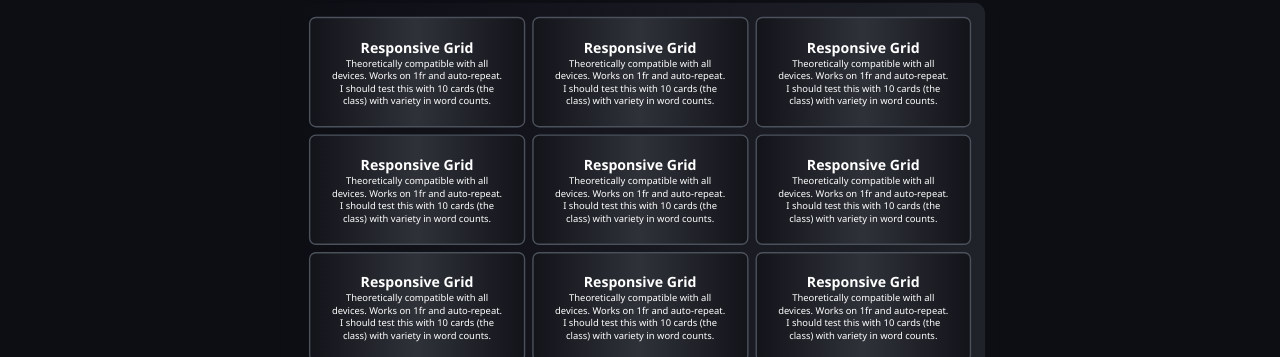
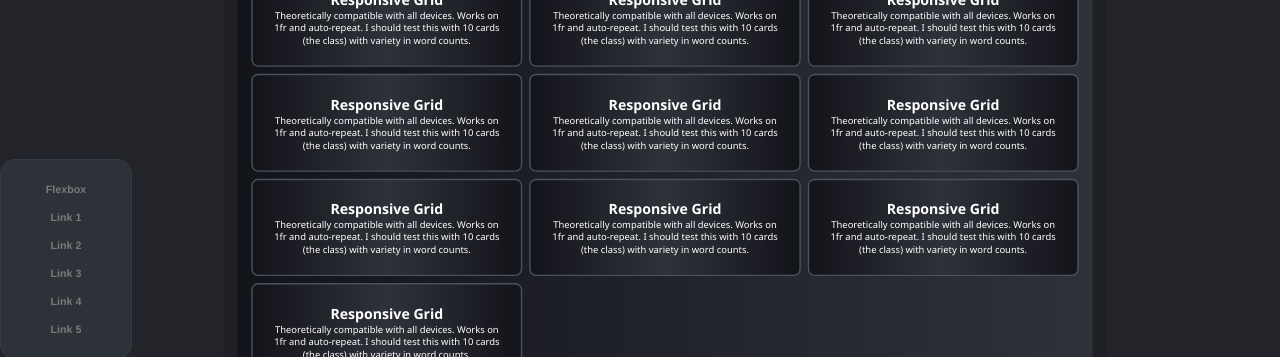
Before and after one commit to ExampleCSS/ExampleCSS, a plain HTML site: page index.html in a window 1280 px wide. Shown: the part 141-498 px from the top of the page. Drawn offline with Linux system fonts and the light colour scheme.

Commit message:
Update style.css
v0.11 update

```diff
--- a/style.css
+++ b/style.css
@@ -15,11 +15,67 @@ html {
 }
 
 body {
-    padding: min(50px, 7%);
-    background-color: rgb(13, 13, 20);
     display: flex;
-    flex-direction: column;
+    margin: 0;
+    background-color: #222429;
+}
+
+.sidebar {
+    width: 100px;
+    background-color: rgba(75, 82, 92, 0.3);
+    padding: 15px;
+    justify-content: top;
     align-items: center;
+    align-content: center;
+    height: auto;
+    overflow: auto;
+    position: fixed;
+    left: 0;
+    top: 50%;
+    transform: translateY(-50%);
+    border: 1px solid rgba(75, 82, 92, 0.3);
+    border-radius: 15px; /* Rounded edges */
+    font-family: 'Helvetica', sans-serif; /* Helvetica font */
+    font-size: smaller;
+    font-weight: bold; /* Bold font */
+    color: rgb(107, 105, 105); /* Font color white */
+}
+
+.sidebar a {
+    display: block;
+    color: rgb(124, 123, 123); /* Font color white */
+    padding: 8px 0;
+    text-decoration: none;
+    font-weight: bold; /* Bold font */
+}
+
+.sidebar a:hover {
+    background-color: #5e5e5e;
+}
+
+/* Responsive adjustments */
+@media (max-width: 768px) {
+    .sidebar {
+        width: 100px;
+        padding: 10px;
+    }
+}
+
+@media (max-width: 480px) {
+    .sidebar {
+        width: 80px;
+        padding: 5px;
+    }
+
+    .sidebar a {
+        padding: 5px 0;
+    }
+}
+
+.main-content {
+    margin-left: 50px; /* Adjust based on sidebar width */
+    padding: 20px;
+    flex-grow: 1;
 }
 
 h1 {
```
